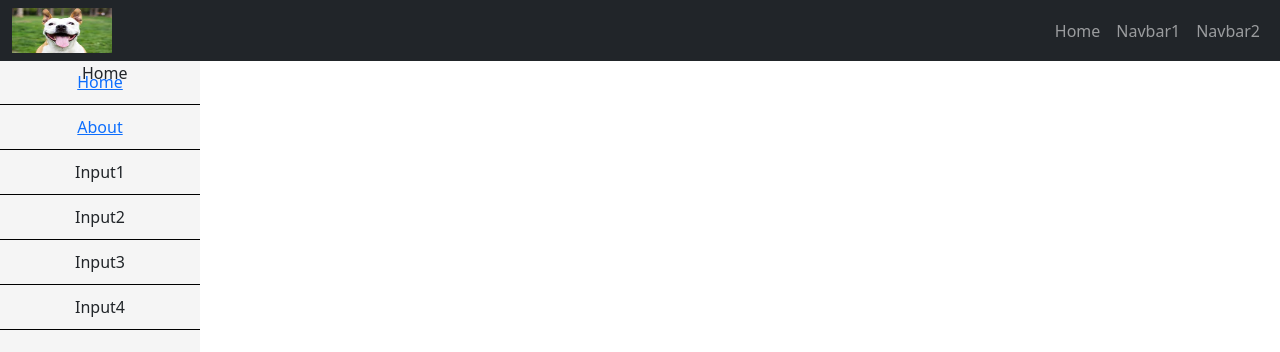
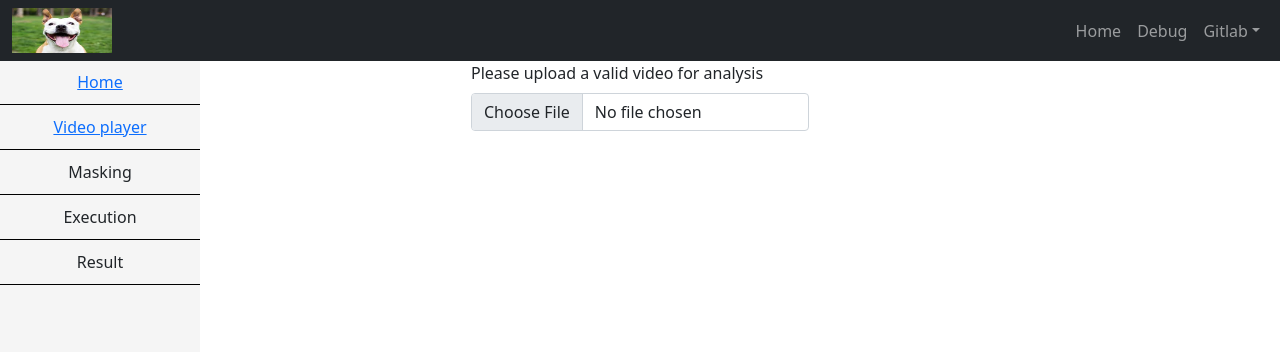
Before and after one commit to Pathi-rao/Web_dev, a React (Create React App) app in the folder webapp/: page / in a window 1280 px wide. Shown: the top 352 px of the page. Built offline with nearby package versions, Linux system fonts and the light colour scheme.

Commit message:
feat: add styling changes to home component

```diff
--- a/webapp/src/App.css
+++ b/webapp/src/App.css
@@ -1,3 +1,11 @@
 .container {
   display: flex;
+  justify-content: center;
 }
+
+@media only screen and (max-width: 800px) {
+  .container {
+    display: flex;
+    justify-content: right;
+  }
+}
--- a/webapp/src/components/Home/Home.jsx
+++ b/webapp/src/components/Home/Home.jsx
@@ -1,10 +1,15 @@
 import React from "react"
+import { Form } from "react-bootstrap"
 
 export class Home extends React.Component{
     render(){
         return (
             <div className="home">
-                Home
+                {/*  https://react-bootstrap.github.io/forms/form-control/*/}
+               <Form.Group controlId="formFile" className="mb-3">
+                    <Form.Label>Please upload a valid video for analysis</Form.Label>
+                    <Form.Control type="file" />
+                </Form.Group>
             </div>
         )
     }
--- a/webapp/src/components/Navbar/NavBar.jsx
+++ b/webapp/src/components/Navbar/NavBar.jsx
@@ -1,8 +1,9 @@
 import React from "react"
-import {Container} from "react-bootstrap"
+import {Container, NavDropdown} from "react-bootstrap"
 import {Navbar,Nav} from "react-bootstrap"
 import {withRouter} from "react-router-dom"
 import navbar_logo from "./dog_pic.jpg"
+import './Navbar.css'
 
 
 class NavBar extends React.Component{
@@ -14,8 +15,13 @@ class NavBar extends React.Component{
             <Navbar.Brand href="/"></Navbar.Brand>
             <Nav className="mr-auto">
               <Nav.Link href="/">Home</Nav.Link>
-              <Nav.Link href="/navbar_one">Navbar1</Nav.Link>
-              <Nav.Link href="/navbar_two">Navbar2</Nav.Link>
+              <Nav.Link href="/navbar_one">Debug</Nav.Link>
+              <NavDropdown title="Gitlab" id="basic-nav-dropdown">
+          <NavDropdown.Item href="#action/3.1">MTU</NavDropdown.Item>
+          <NavDropdown.Item href="#action/3.2">tf2seg</NavDropdown.Item>
+          <NavDropdown.Item href="#action/3.3">Gitlab</NavDropdown.Item>
+
+        </NavDropdown>
             </Nav>
             </Container>
           </Navbar>
--- /dev/null
+++ b/webapp/src/components/Navbar/Navbar.css
@@ -0,0 +1,3 @@
+.navbar-nav .dropdown-menu {
+  left: -75px;
+}
--- a/webapp/src/components/Sidebar/Sidebar.jsx
+++ b/webapp/src/components/Sidebar/Sidebar.jsx
@@ -15,24 +15,20 @@ class Sidebar extends React.Component{
 
                 <div>
                     <Link to={"/about"}>
-                    About
+                    Video player
                     </Link>
                 </div>
 
                 <div>
-                    Input1
+                    Masking
                 </div>
 
                 <div>
-                    Input2
+                    Execution
                 </div>
 
                 <div>
-                    Input3
-                </div>
-
-                <div>
-                    Input4
+                    Result
                 </div>
 
             </div>
```
